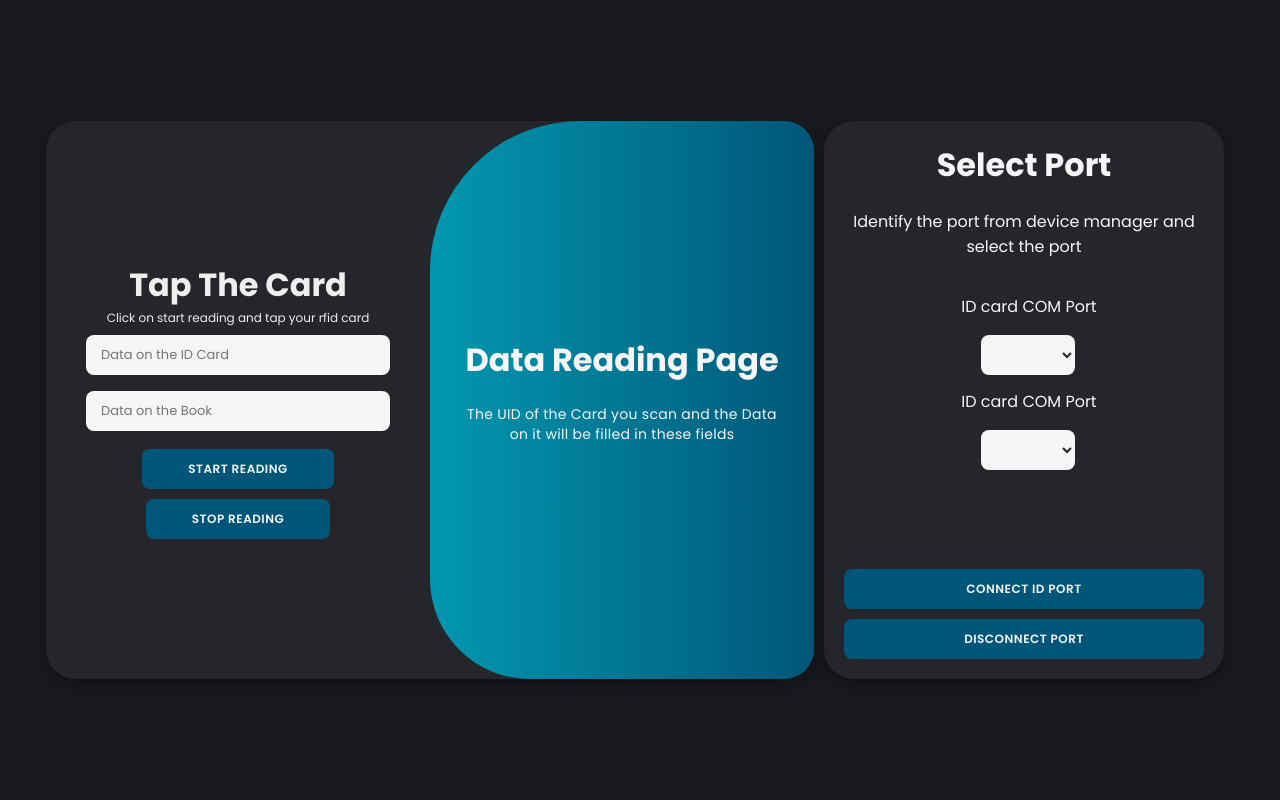
After one commit to R3tr0gh057/LMS-nosql, a Flask app: template templates/library.html in a window 1280 px wide. The commit adds this page. Run offline with Flask 3, Linux system fonts and the light colour scheme; the template is opened without the code that fills it, so the values that code supplies are empty.

Commit message:
Added newhtml page

```diff
--- a/static/style.css
+++ b/static/style.css
@@ -99,12 +132,11 @@ body {
   display: flex;
   flex-direction: column;
   position: relative;
-  top: -33%;
+  top: -25%;
   align-items: center;
   justify-content: center;
   text-align: center;
   right: -15%;
-  margin-bottom: 20px;
   width: 70%;
   margin: 0 auto;
 
@@ -136,14 +168,6 @@ body {
   text-transform: uppercase;
 }
 
-.port{
-  display: flex;
-  flex-direction: column;
-  align-items: center;
-  justify-content: center;
-  text-align: center;
-  margin-bottom: 20px
-}
 
 .port p {
   text-align: center;
--- a/templates/index.html
+++ b/templates/index.html
@@ -10,6 +10,9 @@
   </head>
 
   <body>
+    <a href="../templates/library.html">
+      <button class="library">Library</button>
+    </a>
     <div class="main">
       <div class="portselect">
         <div class="text">
@@ -25,7 +28,6 @@
         <button id="SerialSelector" class="serialStatus">Connect ID Port</button>
         <button id="" class="">Disconnect Port</button>
         </div>
-
         <div class="container" id="container">
           <div>
             <select class="mainselect">
--- /dev/null
+++ b/templates/library.html
@@ -0,0 +1,53 @@
+<!DOCTYPE html>
+<html lang="en">
+<head>
+    <meta charset="UTF-8">
+    <meta name="viewport" content="width=device-width, initial-scale=1.0">
+    <title>Library</title>
+    <link rel="stylesheet" href="../static/style.css">
+</head>
+<body>
+    <div class="main">
+        <div class="portselect">
+            <div class="text">
+              <h1>Select Port</h1>
+              <p>Identify the port from device manager and select the port</p>
+            </div>
+            <div class="select">
+              <div class="port">
+                <p>ID card COM Port</p>
+                <select name="port" id="port"></select>
+              </div>
+              <div class="port">
+                <p>ID card COM Port</p>
+                <select name="port" id="port"></select>
+              </div>
+            </div>
+            <button id="SerialSelector" class="serialStatus">Connect ID Port</button>
+            <button id="" class="">Disconnect Port</button>
+        </div>
+        <div class="container" id="container">
+            <div class="form-container data-read">
+              <form>
+                <!-- Read UID & Data section  -->
+                <h1>Tap The Card</h1>
+                <span>Click on start reading and tap your rfid card</span>
+                <input id="idCardData" placeholder="Data on the ID Card" />
+                <input id="bookData" placeholder="Data on the Book" />
+
+                <button class="" id="" disabled>Start Reading</button>
+                <button id="" disabled>Stop Reading</button>
+              </form>
+            </div>
+            <div class="toggle-container">
+              <div class="toggle">
+                <div class="toggle-panel toggle-right">
+                  <h1>Data Reading Page</h1>
+                  <p>The UID of the Card you scan and the Data on it will be filled in these fields</p>
+                </div>
+              </div>
+            </div>
+          </div>
+    </div>
+</body>
+</html>
```
Also changed, not shown: other parts of static/style.css (+38 -5 lines).
